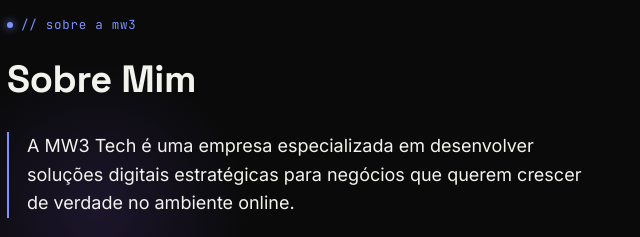
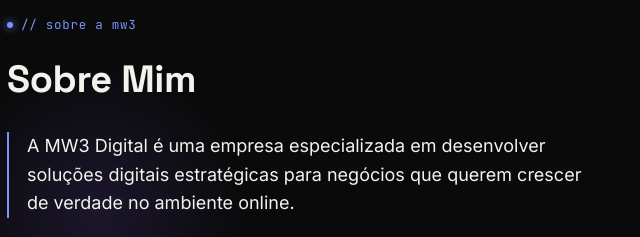
Before and after one commit to CarineLimma/mw3digital, a plain HTML site: page index.html in a window 1280 px wide. Shown: the part 920-1157 px from the top of the page, 53-693 px from the left. Drawn offline with Linux system fonts and the light colour scheme.

Commit message:
Uptade html

```diff
--- a/index.html
+++ b/index.html
@@ -55,7 +55,7 @@
         <div class="container">
             <span class="eyebrow">// sobre a mw3</span>
             <h2>Sobre Mim</h2>
-            <p class="highlight">A MW3 Tech é uma empresa especializada em desenvolver soluções digitais estratégicas para negócios que querem crescer de verdade no ambiente online.</p>
+            <p class="highlight">A MW3 Digital é uma empresa especializada em desenvolver soluções digitais estratégicas para negócios que querem crescer de verdade no ambiente online.</p>
             <p>Criamos sites, sistemas, landing pages e plataformas completas com foco em um único objetivo: gerar resultados. Cada projeto é pensado para atrair, engajar e converter visitantes em clientes, utilizando design moderno, tecnologia e estratégias validadas no mercado.</p>
             <p>Atendemos empresas, empreendedores e profissionais que buscam mais do que apenas presença digital buscam posicionamento, autoridade e crescimento consistente.</p>
             <p>Nosso diferencial está em entender profundamente cada negócio, identificando oportunidades e transformando ideias em soluções eficientes, escaláveis e orientadas a resultados.</p>
```
